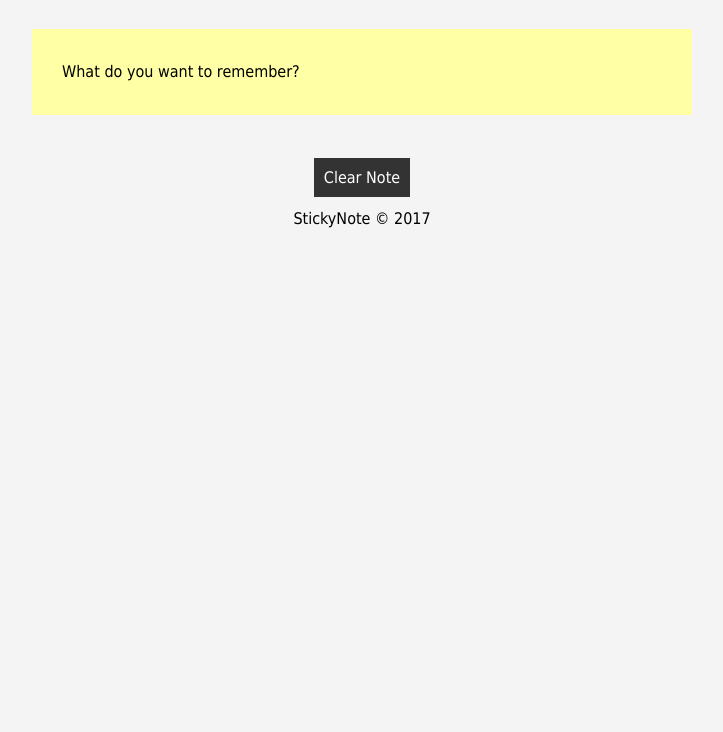
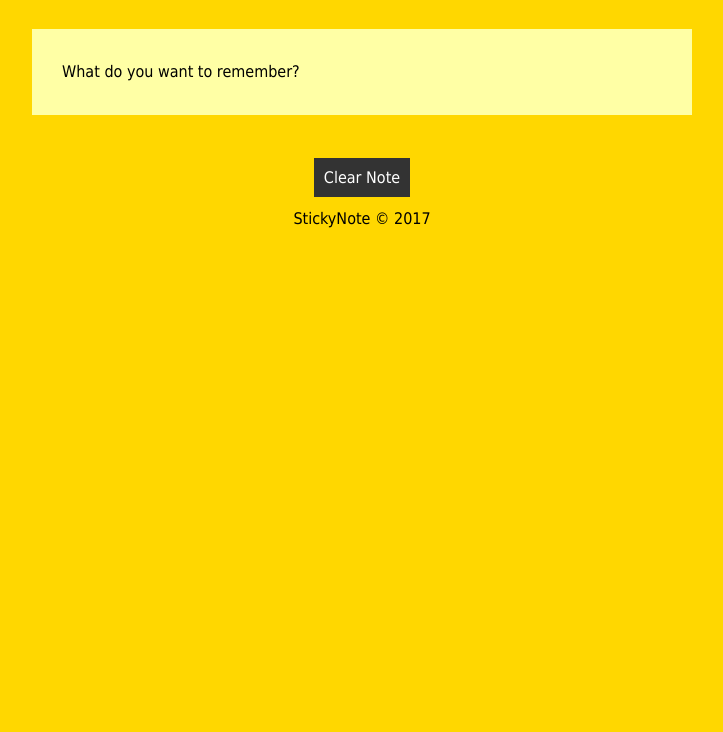
Before and after one commit to m-housni/sticky-note, a plain HTML site: page index.html in a window 1280 px wide. Shown: the part 68-800 px from the top of the page, without its empty margins (278-1001 px from the left). Drawn offline with Linux system fonts and the light colour scheme.

Commit message:
gold bg in gold-bg branch

```diff
--- a/index.html
+++ b/index.html
@@ -6,7 +6,7 @@
         body{
             font-family: Tahoma;
             line-height:1.6em;
-            background:#f4f4f4;
+            background: gold;
         }
 
         header,footer{
```
